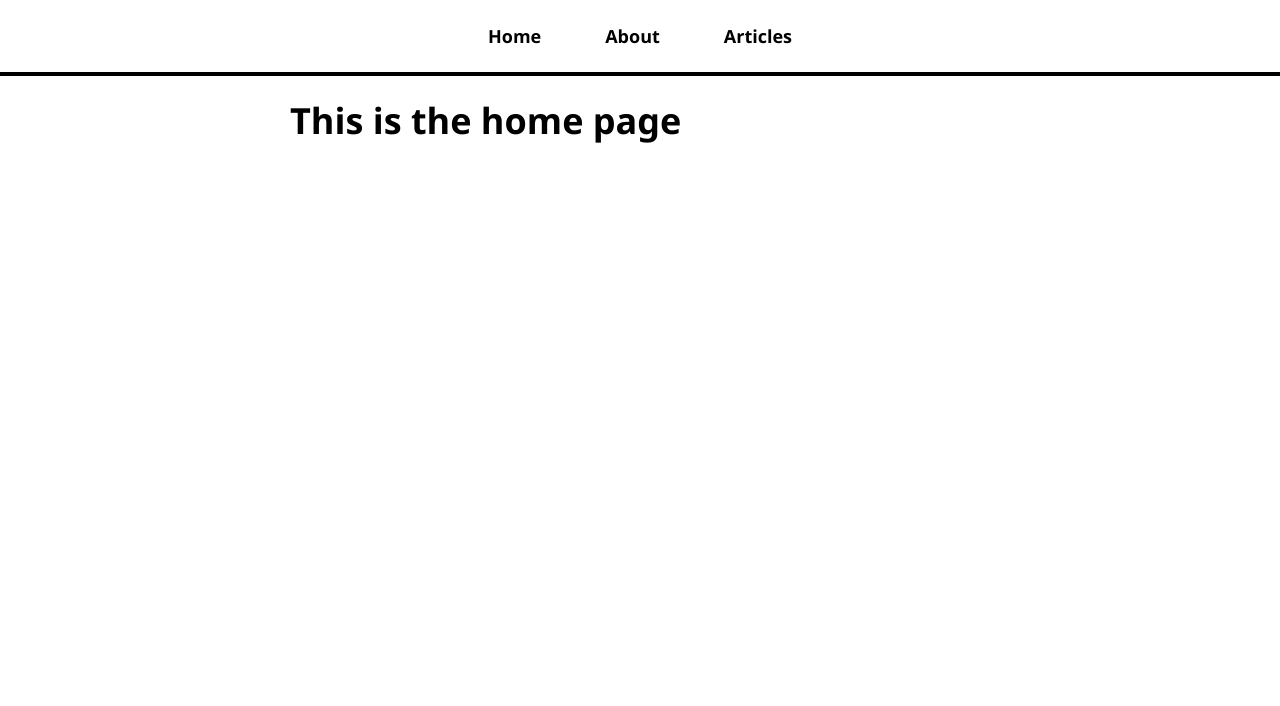
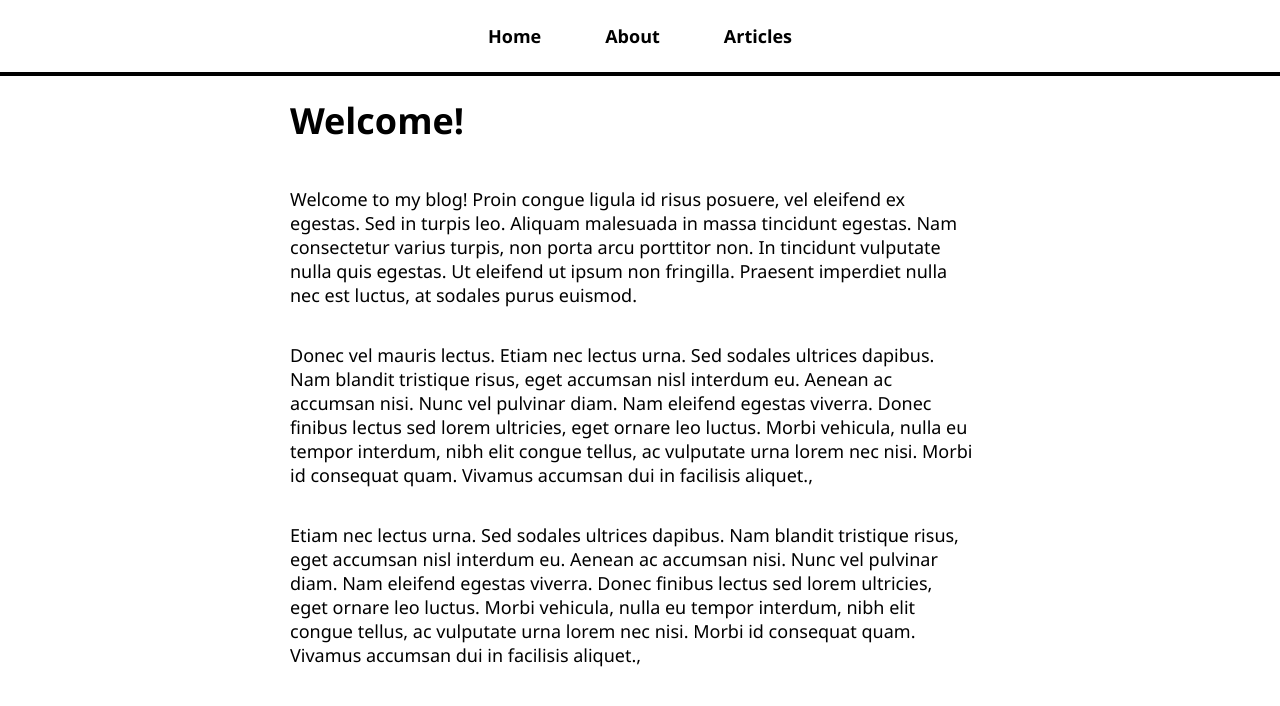
Before and after one commit to rocksteadykirk/my-blog-frontend, a React (Create React App) app: page / in a window 1280 px wide. Shown: the top 706 px of the page. Built offline with nearby package versions, Linux system fonts and the light colour scheme.

Commit message:
re-committing - changing from master to main branch

```diff
--- a/package.json
+++ b/package.json
@@ -6,6 +6,7 @@
     "@testing-library/jest-dom": "^5.17.0",
     "@testing-library/react": "^13.4.0",
     "@testing-library/user-event": "^13.5.0",
+    "axios": "^1.6.7",
     "react": "^18.2.0",
     "react-dom": "^18.2.0",
     "react-router-dom": "^6.21.3",
--- a/src/App.js
+++ b/src/App.js
@@ -5,6 +5,7 @@
 import AboutPage from './pages/AboutPage';
 import ArticlePage from './pages/ArticlePage';
 import ArticlesListPage from './pages/ArticlesListPage';
+import NotFoundPage from './pages/NotFoundPage';
 
 
 function App() {
@@ -18,6 +19,7 @@
             <Route path="/about" element={<AboutPage />} />
             <Route path="/articles" element={<ArticlesListPage />} />
             <Route path="/articles/:articleId" element={<ArticlePage />} />
+            <Route path="*" element={<NotFoundPage />} />
           </Routes>
         </div>
       </div>
--- a/src/pages/AboutPage.js
+++ b/src/pages/AboutPage.js
@@ -1,7 +1,33 @@
-const AboutPage = () => {
-    return (
-        <h1>This is the About page</h1>
-    );
-}
+const AboutPage = () => (
+    <>
+        <h1>About Me</h1>
+        <p>
+            Welcome to my blog! Proin congue
+            ligula id risus posuere, vel eleifend ex egestas. Sed in turpis leo.
+            Aliquam malesuada in massa tincidunt egestas. Nam consectetur varius turpis,
+            non porta arcu porttitor non. In tincidunt vulputate nulla quis egestas. Ut
+            eleifend ut ipsum non fringilla. Praesent imperdiet nulla nec est luctus, at
+            sodales purus euismod.
+        </p>
+        <p>
+            Donec vel mauris lectus. Etiam nec lectus urna. Sed sodales ultrices dapibus.
+            Nam blandit tristique risus, eget accumsan nisl interdum eu. Aenean ac accumsan
+            nisi. Nunc vel pulvinar diam. Nam eleifend egestas viverra. Donec finibus lectus
+            sed lorem ultricies, eget ornare leo luctus. Morbi vehicula, nulla eu tempor
+            interdum, nibh elit congue tellus, ac vulputate urna lorem nec nisi. Morbi id
+            consequat quam. Vivamus accumsan dui in facilisis aliquet.,
+        </p>
+        <p>
+            Etiam nec lectus urna. Sed sodales ultrices dapibus.
+            Nam blandit tristique risus, eget accumsan nisl interdum eu. Aenean ac accumsan
+            nisi. Nunc vel pulvinar diam. Nam eleifend egestas viverra. Donec finibus lectus
+            sed lorem ultricies, eget ornare leo luctus. Morbi vehicula, nulla eu tempor
+            interdum, nibh elit congue tellus, ac vulputate urna lorem nec nisi. Morbi id
+            consequat quam. Vivamus accumsan dui in facilisis aliquet.,
+        </p>
+    </>
+
+);
+
 
 export default AboutPage;
--- a/src/pages/ArticlePage.js
+++ b/src/pages/ArticlePage.js
@@ -1,10 +1,16 @@
 import { useParams } from 'react-router-dom';
 import articles from './article-content';
+import NotFoundPage from './NotFoundPage';
 
 
 const ArticlePage = () => {
     const { articleId } = useParams();
     const article = articles.find(article => article.name === articleId);
+
+    if (!article) {
+        return <NotFoundPage />
+    }
+
     return (
         <>
             <h1>{article.title}</h1>
--- a/src/pages/HomePage.js
+++ b/src/pages/HomePage.js
@@ -1,7 +1,31 @@
-const HomePage = () => {
-    return (
-        <h1>This is the home page</h1>
-    );
-}
+const HomePage = () => (
+    <>
+        <h1>Welcome!</h1>
+        <p>
+            Welcome to my blog! Proin congue
+            ligula id risus posuere, vel eleifend ex egestas. Sed in turpis leo.
+            Aliquam malesuada in massa tincidunt egestas. Nam consectetur varius turpis,
+            non porta arcu porttitor non. In tincidunt vulputate nulla quis egestas. Ut
+            eleifend ut ipsum non fringilla. Praesent imperdiet nulla nec est luctus, at
+            sodales purus euismod.
+        </p>
+        <p>
+            Donec vel mauris lectus. Etiam nec lectus urna. Sed sodales ultrices dapibus.
+            Nam blandit tristique risus, eget accumsan nisl interdum eu. Aenean ac accumsan
+            nisi. Nunc vel pulvinar diam. Nam eleifend egestas viverra. Donec finibus lectus
+            sed lorem ultricies, eget ornare leo luctus. Morbi vehicula, nulla eu tempor
+            interdum, nibh elit congue tellus, ac vulputate urna lorem nec nisi. Morbi id
+            consequat quam. Vivamus accumsan dui in facilisis aliquet.,
+        </p>
+        <p>
+            Etiam nec lectus urna. Sed sodales ultrices dapibus.
+            Nam blandit tristique risus, eget accumsan nisl interdum eu. Aenean ac accumsan
+            nisi. Nunc vel pulvinar diam. Nam eleifend egestas viverra. Donec finibus lectus
+            sed lorem ultricies, eget ornare leo luctus. Morbi vehicula, nulla eu tempor
+            interdum, nibh elit congue tellus, ac vulputate urna lorem nec nisi. Morbi id
+            consequat quam. Vivamus accumsan dui in facilisis aliquet.,
+        </p>
+    </>
+);
 
 export default HomePage;
--- a/src/pages/NotFoundPage.js
+++ b/src/pages/NotFoundPage.js
@@ -0,0 +1,5 @@
+const NotFoundPage = () => (
+    <h1>404: Page Not Found</h1>
+);
+
+export default NotFoundPage;
```
Also changed, not shown: 1 other file (tests, documents, lock files or other folders).
